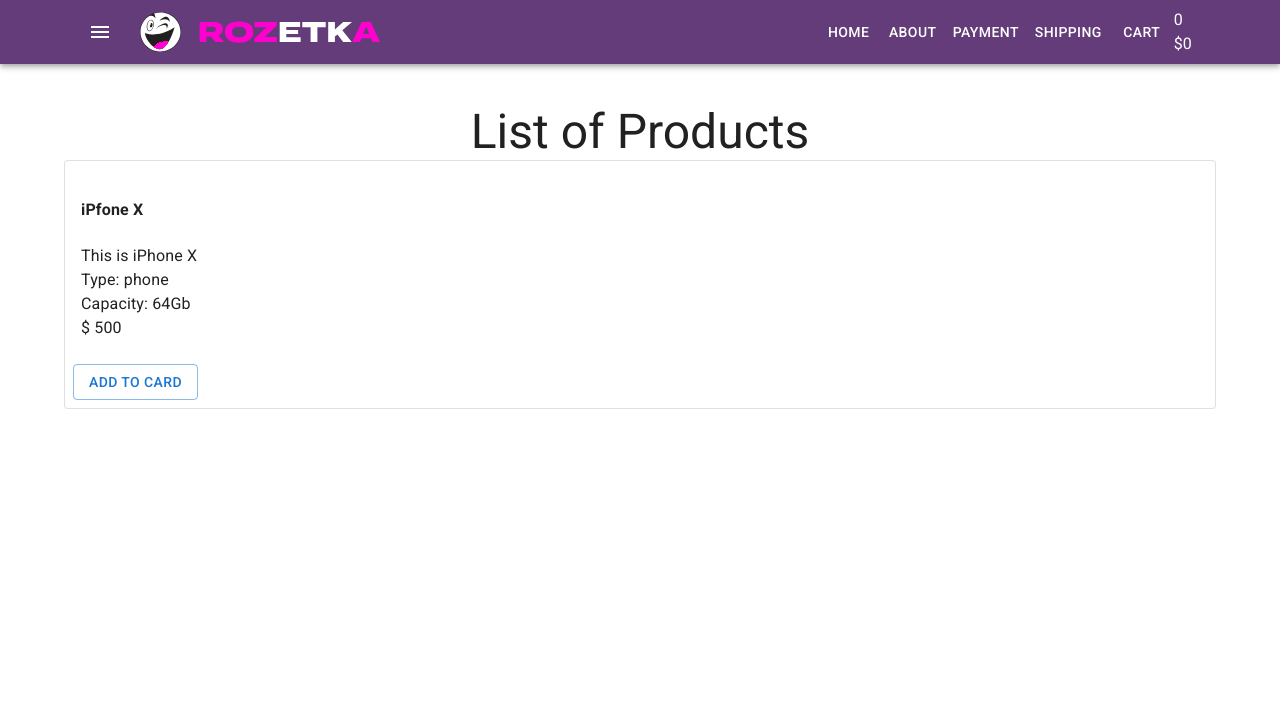
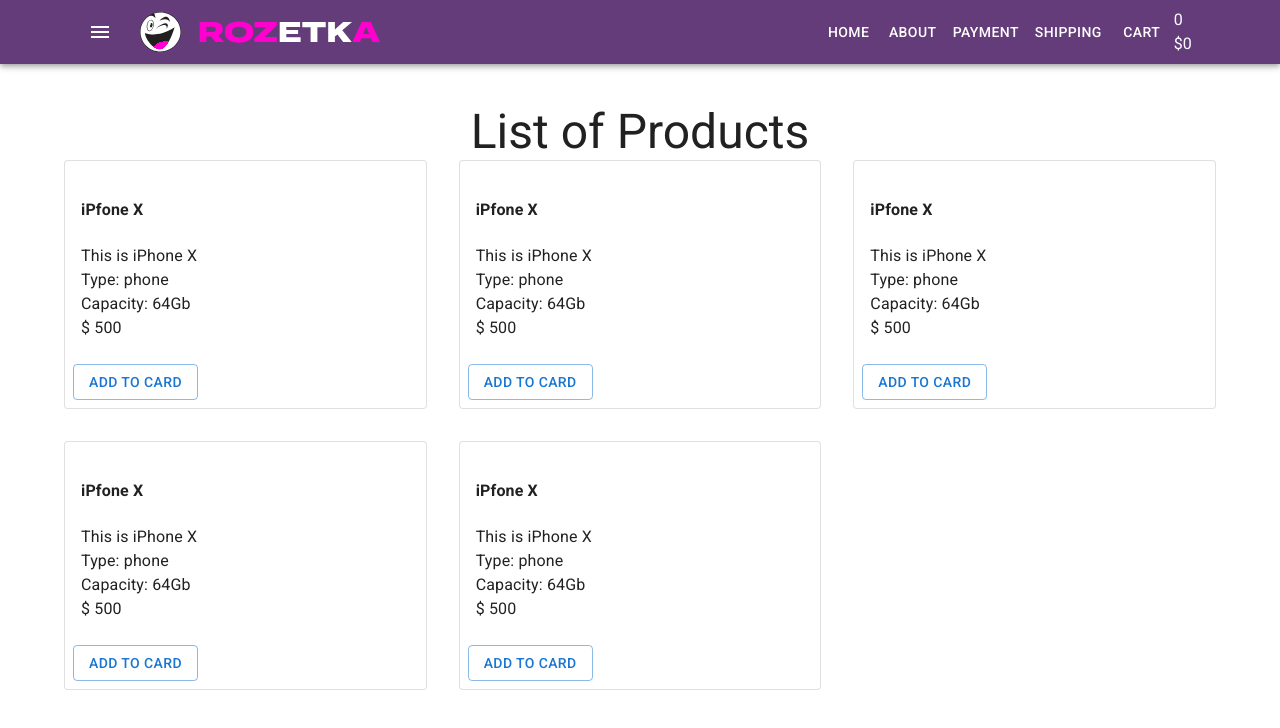
Before and after one commit to OlgaStam/shop-project-react, a React (Create React App) app: page / in a window 1280 px wide. Shown: the top 728 px of the page. Built offline with nearby package versions, Linux system fonts and the light colour scheme.

Commit message:
добавили Grid

```diff
--- a/src/components/Products/ProductList.tsx
+++ b/src/components/Products/ProductList.tsx
@@ -1,4 +1,4 @@
-import { Typography } from '@mui/material'
+import { Grid, Typography } from '@mui/material'
 import ProductListItem from './ProductListItem'
 
 type Props = {}
@@ -8,7 +8,23 @@
             <Typography component="h2" variant="h3" align="center">
                 List of Products
             </Typography>
-            <ProductListItem />
+            <Grid container spacing={4}>
+                <Grid item xs={12} sm={6} md={4}>
+                    <ProductListItem />
+                </Grid>
+                <Grid item xs={12} sm={6} md={4}>
+                    <ProductListItem />
+                </Grid>
+                <Grid item xs={12} sm={6} md={4}>
+                    <ProductListItem />
+                </Grid>
+                <Grid item xs={12} sm={6} md={4}>
+                    <ProductListItem />
+                </Grid>
+                <Grid item xs={12} sm={6} md={4}>
+                    <ProductListItem />
+                </Grid>
+            </Grid>
         </>
     )
 }
```
